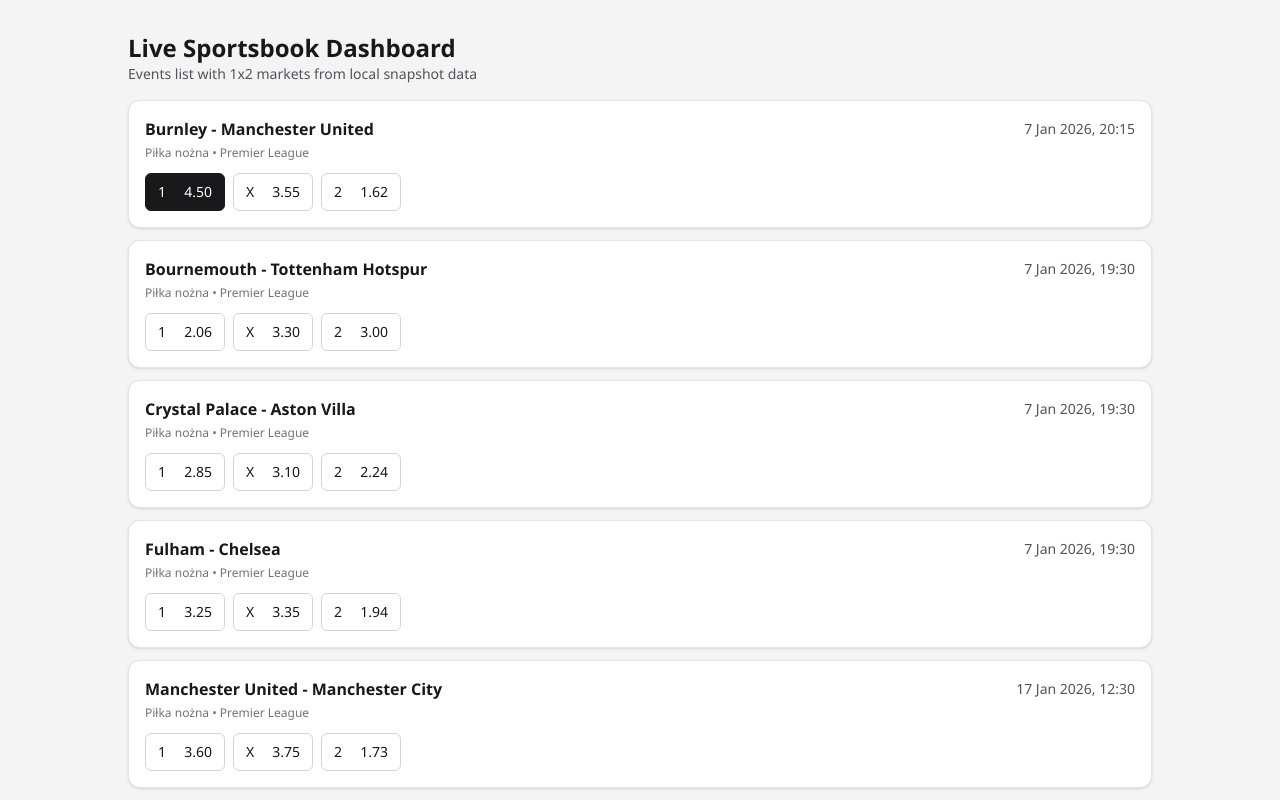
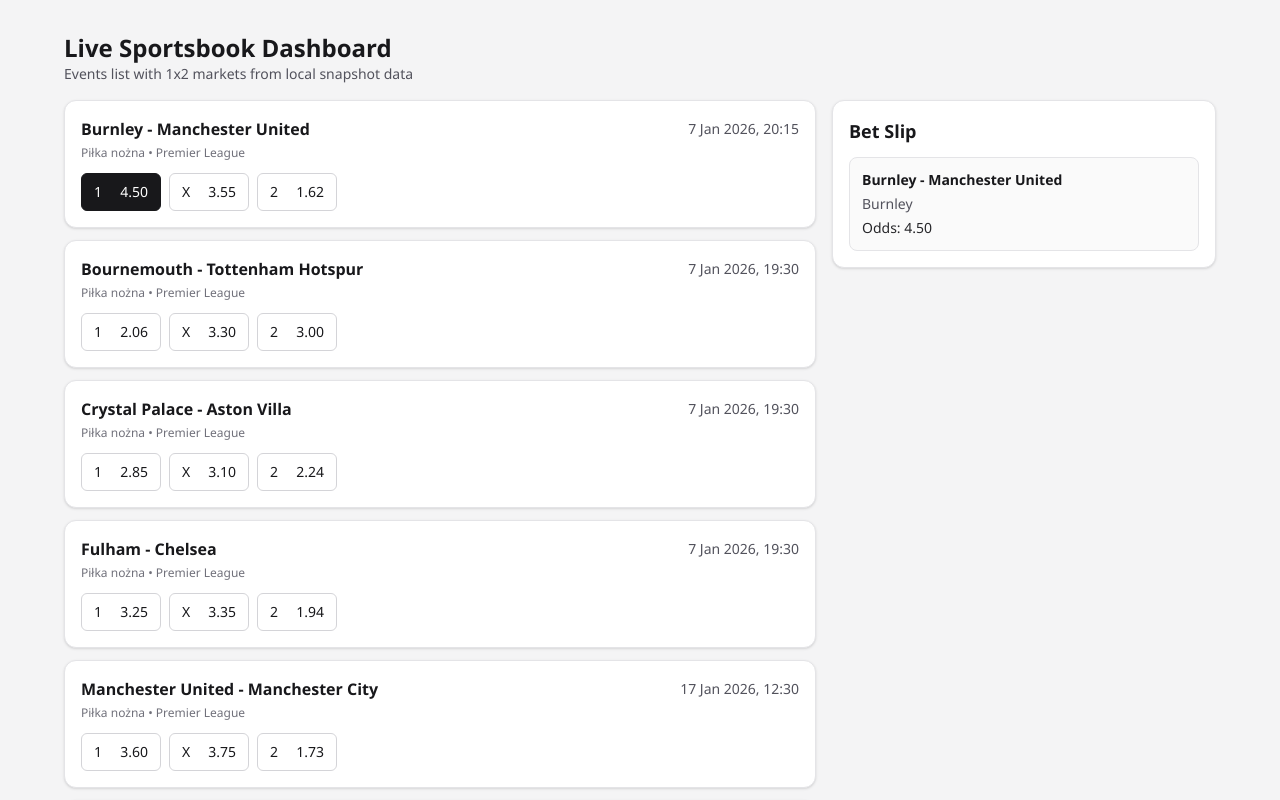
Before and after one commit to KrysOlechowski/sportsbook-dashboard, a Next.js app: page / in a window 1280 px wide. Both pictures are taken after a click on the button "Burnley". Shown: the top 800 px of the page. Built offline with nearby package versions, Linux system fonts and the light colour scheme.

Commit message:
feat/betslip-add-replacement-highlight-with-timeout-reset

```diff
--- a/src/store/sportsbook.store.ts
+++ b/src/store/sportsbook.store.ts
@@ -36,6 +36,7 @@ export type SportsbookActions = {
   selectOutcome: (eventId: EventId, outcomeId: OutcomeId) => void;
   toggleOutcome: (eventId: EventId, outcomeId: OutcomeId) => void;
   removeSelection: (eventId: EventId) => void;
+  clearLastReplacedEventId: () => void;
   setStake: (value: number) => void;
   acceptAllChanges: () => void;
   setOutcomeLock: (outcomeId: OutcomeId, locked: boolean) => void;
@@ -115,6 +116,9 @@ export const useSportsbookStore = create<SportsbookStore>((set, get) => ({
       selectionByEventId: nextSelectionByEventId,
       lastReplacedEventId: null,
     });
+  },
+  clearLastReplacedEventId: () => {
+    set({ lastReplacedEventId: null });
   },
   setStake: (value) => {
     set({
--- a/src/ui/sportsbook-dashboard.tsx
+++ b/src/ui/sportsbook-dashboard.tsx
@@ -95,6 +95,73 @@ function OddsButton({
   );
 }
 
+function BetSlip() {
+  const selectionByEventId = useSportsbookStore((state) => state.selectionByEventId);
+  const eventsById = useSportsbookStore((state) => state.eventsById);
+  const outcomesById = useSportsbookStore((state) => state.outcomesById);
+  const oddsByOutcomeId = useSportsbookStore((state) => state.oddsByOutcomeId);
+  const lastReplacedEventId = useSportsbookStore((state) => state.lastReplacedEventId);
+  const clearLastReplacedEventId = useSportsbookStore(
+    (state) => state.clearLastReplacedEventId,
+  );
+
+  const selections = Object.values(selectionByEventId);
+
+  useEffect(() => {
+    if (!lastReplacedEventId) {
+      return;
+    }
+
+    const timeoutId = window.setTimeout(() => {
+      clearLastReplacedEventId();
+    }, 800);
+
+    return () => {
+      window.clearTimeout(timeoutId);
+    };
+  }, [lastReplacedEventId, clearLastReplacedEventId]);
+
+  return (
+    <aside className="w-full rounded-xl border border-zinc-200 bg-white p-4 shadow-sm lg:w-96">
+      <h2 className="text-lg font-semibold text-zinc-900">Bet Slip</h2>
+
+      {selections.length === 0 ? (
+        <p className="mt-3 text-sm text-zinc-500">No selections yet.</p>
+      ) : (
+        <ul className="mt-3 flex flex-col gap-2">
+          {selections.map((selection) => {
+            const event = eventsById[selection.eventId];
+            const outcome = outcomesById[selection.outcomeId];
+            const currentOdds = oddsByOutcomeId[selection.outcomeId];
+            const isReplaced = selection.eventId === lastReplacedEventId;
+
+            if (!event || !outcome || typeof currentOdds !== "number") {
+              return null;
+            }
+
+            return (
+              <li
+                key={selection.eventId}
+                className={`rounded-lg border p-3 transition-colors duration-300 ${
+                  isReplaced
+                    ? "border-amber-400 bg-amber-100"
+                    : "border-zinc-200 bg-zinc-50"
+                }`}
+              >
+                <p className="text-sm font-semibold text-zinc-900">{event.name}</p>
+                <p className="mt-1 text-sm text-zinc-600">{outcome.name}</p>
+                <p className="mt-1 text-sm font-medium text-zinc-800">
+                  Odds: {formatOdds(currentOdds)}
+                </p>
+              </li>
+            );
+          })}
+        </ul>
+      )}
+    </aside>
+  );
+}
+
 function EventRow({ eventId }: { eventId: EventId }) {
   const event = useSportsbookStore((state) => state.eventsById[eventId]);
   const oneXTwoOutcomeIds = useSportsbookStore(
@@ -141,7 +208,7 @@ export function SportsbookDashboard({ initialSnapshot }: SportsbookDashboardProp
 
   return (
     <main className="min-h-screen bg-zinc-100 p-4 md:p-8">
-      <section className="mx-auto flex w-full max-w-5xl flex-col gap-4">
+      <section className="mx-auto w-full max-w-6xl">
         <header>
           <h1 className="text-2xl font-semibold text-zinc-900">
             Live Sportsbook Dashboard
@@ -151,11 +218,14 @@ export function SportsbookDashboard({ initialSnapshot }: SportsbookDashboardProp
           </p>
         </header>
 
-        <ul className="flex flex-col gap-3">
-          {eventIds.map((eventId) => (
-            <EventRow key={eventId} eventId={eventId} />
-          ))}
-        </ul>
+        <div className="mt-4 flex flex-col gap-4 lg:flex-row lg:items-start">
+          <ul className="flex flex-1 flex-col gap-3">
+            {eventIds.map((eventId) => (
+              <EventRow key={eventId} eventId={eventId} />
+            ))}
+          </ul>
+          <BetSlip />
+        </div>
       </section>
     </main>
   );
```
Also changed, not shown: 2 other files (tests, documents, lock files or other folders).
